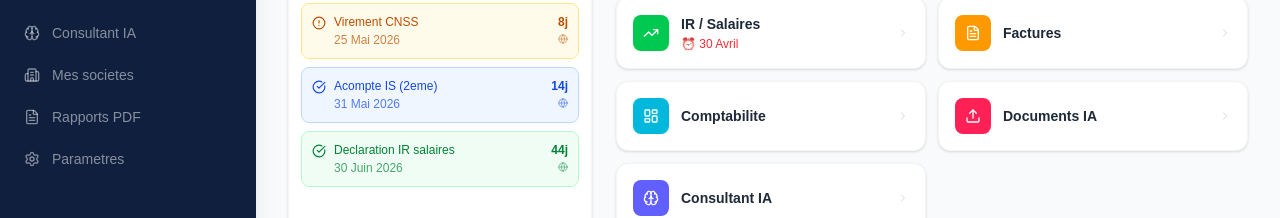
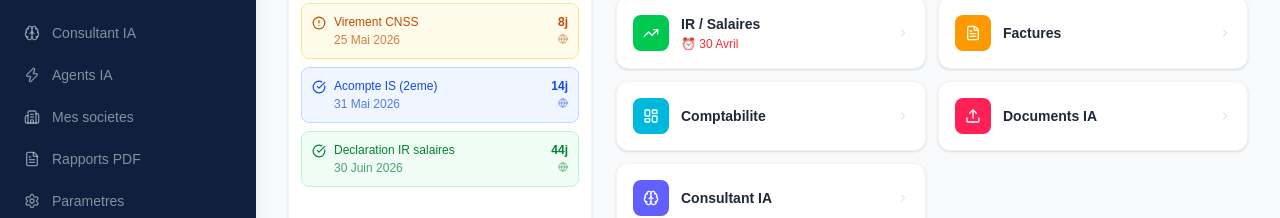
Before and after one commit to marwandevlo/atlas-os, a Next.js app: page / in a window 1280 px wide. Shown: the part 374-592 px from the top of the page. Built offline with nearby package versions, Linux system fonts and the light colour scheme.

Commit message:
add agents to nav

```diff
--- a/app/page.tsx
+++ b/app/page.tsx
@@ -28,7 +28,7 @@ const navItems = [
   { id: 'comptabilite', label: 'Comptabilite', labelAr: 'المحاسبة', icon: LayoutDashboard, href: '/comptabilite' },
   { id: 'documents', label: 'Documents IA', labelAr: 'وثائق ذكية', icon: Upload, href: '/documents' },
   { id: 'consultant', label: 'Consultant IA', labelAr: 'المستشار', icon: Brain, href: '/consultant' },
-  { id: 'companies', label: 'Mes societes', labelAr: 'شركاتي', icon: Building2, href: '/companies' },
+  { id: 'agents', label: 'Agents IA', labelAr: 'الوكلاء الذكيون', icon: Zap, href: '/agents' },{ id: 'companies', label: 'Mes societes', labelAr: 'شركاتي', icon: Building2, href: '/companies' },
   { id: 'rapports', label: 'Rapports PDF', labelAr: 'التقارير', icon: FileText, href: '/rapports' },
   { id: 'settings', label: 'Parametres', labelAr: 'الإعدادات', icon: Settings, href: '/settings' },
 ];
```
